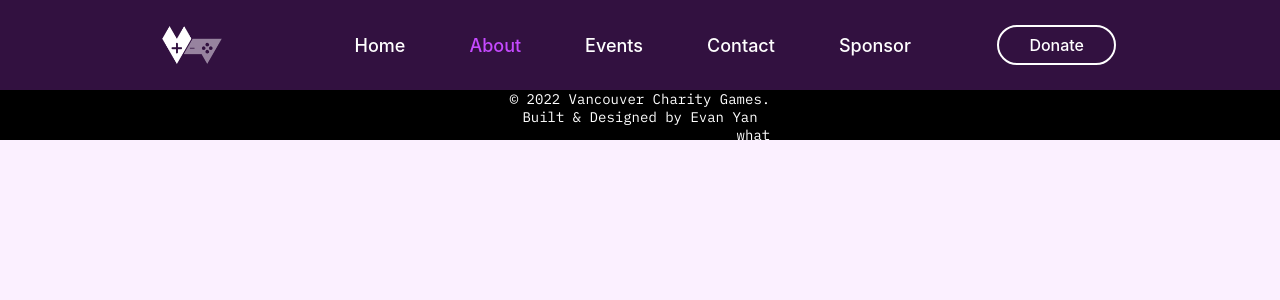
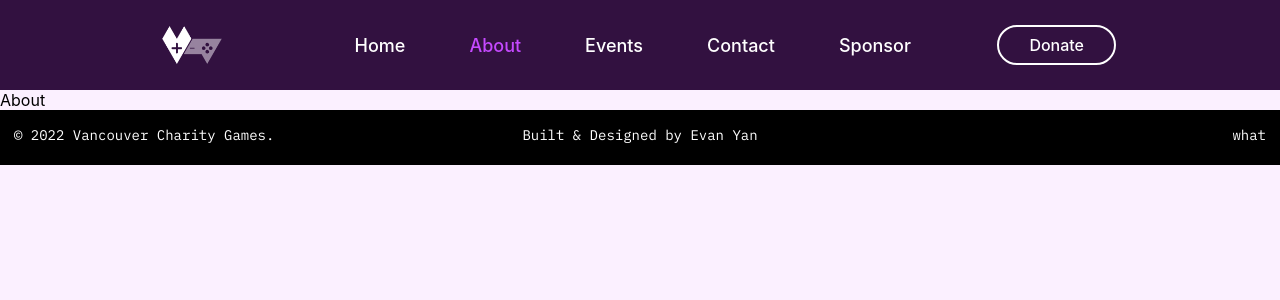
Before and after one commit to evanyans/vancouver-charity-games, a React (Create React App) app: page /about in a window 1280 px wide. Shown: the top 300 px of the page. Built offline with nearby package versions, Linux system fonts and the light colour scheme.

Commit message:
footer bug fixed

```diff
--- a/src/App.tsx
+++ b/src/App.tsx
@@ -4,6 +4,7 @@ import styled from 'styled-components';
 import {BrowserRouter as Router, Routes, Route} from 'react-router-dom'
 import Home from './pages/Home';
 import Footer from './components/Footer';
+import About from './pages/About';
 
 function App() {
   return (
@@ -11,6 +12,7 @@ function App() {
       <Navbar />
       <Routes>
         <Route path="/" element={<Home/>}/>
+        <Route path="/about" element={<About/>}/>
       </Routes>
       <Footer/>
     </Router>
--- a/src/components/Footer.tsx
+++ b/src/components/Footer.tsx
@@ -5,11 +5,9 @@ const Footer = () => {
     return (
         <Wrapper>
             <Text>
-                <ul>
-                    <li className="left">© 2022 Vancouver Charity Games.</li>
-                    <li className="center">Built & Designed by Evan Yan</li>
-                    <li className="right">what</li>
-                </ul>
+                <div className="left">© 2022 Vancouver Charity Games.</div>
+                <div className="center">Built & Designed by Evan Yan</div>
+                <div className="right">what</div>
             </Text>
         </Wrapper>
     )
@@ -18,12 +16,16 @@ const Footer = () => {
 export default Footer;
 
 export const Wrapper = styled.div`
-    display:flex;
     background:black;
-    height:50px;
+    height:55px;
     z-index:999;
-    justify-content:center;
 
+    padding-top:16px;
+    padding-left:14px;
+    padding-right:14px;
+
+    position:sticky;
+    top:100%;
 `
 
 export const Text = styled.div`
@@ -35,28 +37,22 @@ export const Text = styled.div`
     font-size:14px;
     font-weight:400;
 
-    ul {
-        list-style:none;
-    }
-
     .left{
-        flex:1;
-        align-items:center;
-        justify-content:flex-start;
-
+        float: left;
+        width:33.33333%;
+        text-align:left;
     }
     .center{
-        flex: 1;
-        display: flex;
-        justify-content: center;
-        align-items: center;
+        float: left;
+        width:33.33333%;
+        text-align:center;
     }
     .right{
-        flex: 1;
-        display: flex;
-        justify-content: flex-end;
-        align-items: center;
+        float: left;
+        width:33.33333%;
+        text-align:right;
     }
 
 
+
 `
--- /dev/null
+++ b/src/pages/About.tsx
@@ -0,0 +1,9 @@
+import React from 'react'
+
+const About = () => {
+  return (
+    <div>About</div>
+  )
+}
+
+export default About
--- a/src/pages/Home.tsx
+++ b/src/pages/Home.tsx
@@ -52,7 +52,7 @@ const Home = () => {
                             <ContentA><Circle><img className="foodbank" src={foodbank} alt="foodbank" /></Circle><ContentText>Greater Vancouver Food Bank<br></br><span>$230 Raised</span></ContentText></ContentA>
                         </Donate>
                         <Donate>
-                        <ContentA><Circle><img className="redcross" src={redcross} alt="redcross" /></Circle><ContentText>Canadian Red Cross<br></br><span>$185 Raised</span></ContentText></ContentA>
+                            <ContentA><Circle><img className="redcross" src={redcross} alt="redcross" /></Circle><ContentText>Canadian Red Cross<br></br><span>$185 Raised</span></ContentText></ContentA>
                         </Donate>
                         <Donate><ContentA><Circle><img className="hospital" src={hospital} alt="hospital" /></Circle><ContentText>BC Children's Hospital<br></br><span>$265 Raised</span></ContentText></ContentA></Donate>
                     </Boxes>
@@ -79,7 +79,9 @@ export const Title = styled.div`
     font-size: 90px;
     position:auto;
     text-align:center;
-
+    @media screen and (max-width: 678px) {
+        font-size:80px;
+    }
 `
 
 export const Subtit = styled.div`
@@ -90,6 +92,9 @@ export const Subtit = styled.div`
     padding-top:22px;
     .sub{
         font-weight:200;
+    }
+    @media screen and (max-width: 678px) {
+        font-size:19px;
     }
 `
 
@@ -110,6 +115,9 @@ export const Register = styled.button`
         border:solid 2px #F5DFFF;
         cursor:pointer;
 
+    }
+    @media screen and (max-width: 678px) {
+        margin-top:40px;
     }
 
 `
@@ -186,8 +194,15 @@ export const Rectangle = styled.div`
         bottom:100px;
     }
     @media screen and (max-width: 678px) {
-        margin-top:-115px;
+        margin-top:0px;
     }
+    @media screen and (max-width: 604px) {
+        margin-top:-100px;
+    }
+    @media only screen and (max-width: 992px) {
+    padding-right:4rem;
+}
+
 `
 
 export const Topic = styled.div`
@@ -210,6 +225,7 @@ export const BodyText = styled.div`
 
 export const Shapes = styled.div`
     display:flex;
+
 
 `
 export const Boxes = styled.div`
@@ -235,6 +251,13 @@ export const Donate = styled.span`
 
     display:flex;
     flex-direction:row;
+    @media only screen and (max-width: 1048px) {
+    display:none;
+}
+
+@media only screen and (min-width: 1200px) {
+    flex-direction:row;
+}
 
 `
 
--- a/src/styles.css
+++ b/src/styles.css
@@ -5,9 +5,12 @@
 
 html {
     background: #FBF0FF;
-
+    height:100%;
 }
 
+body{
+    min-height:100vh;
+}
 
 * {
     font-family: 'Inter', sans-serif;
```
